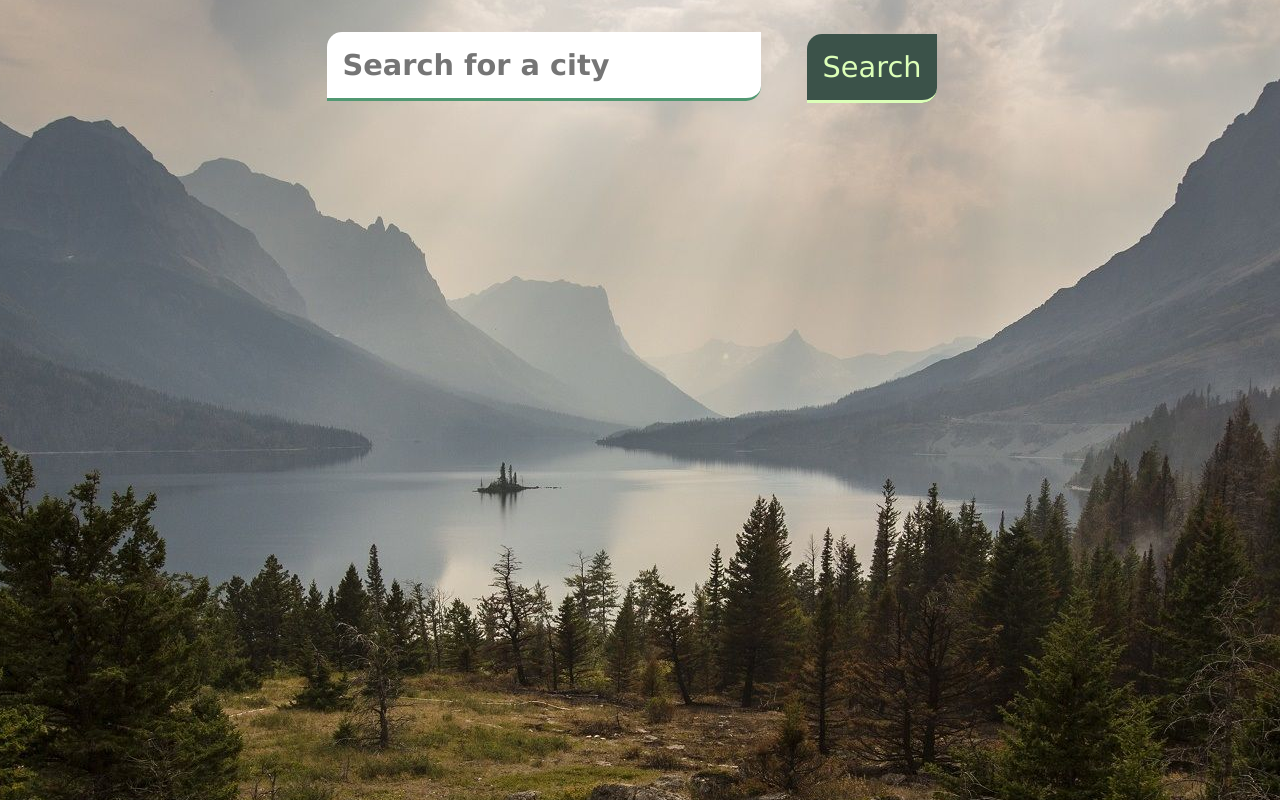
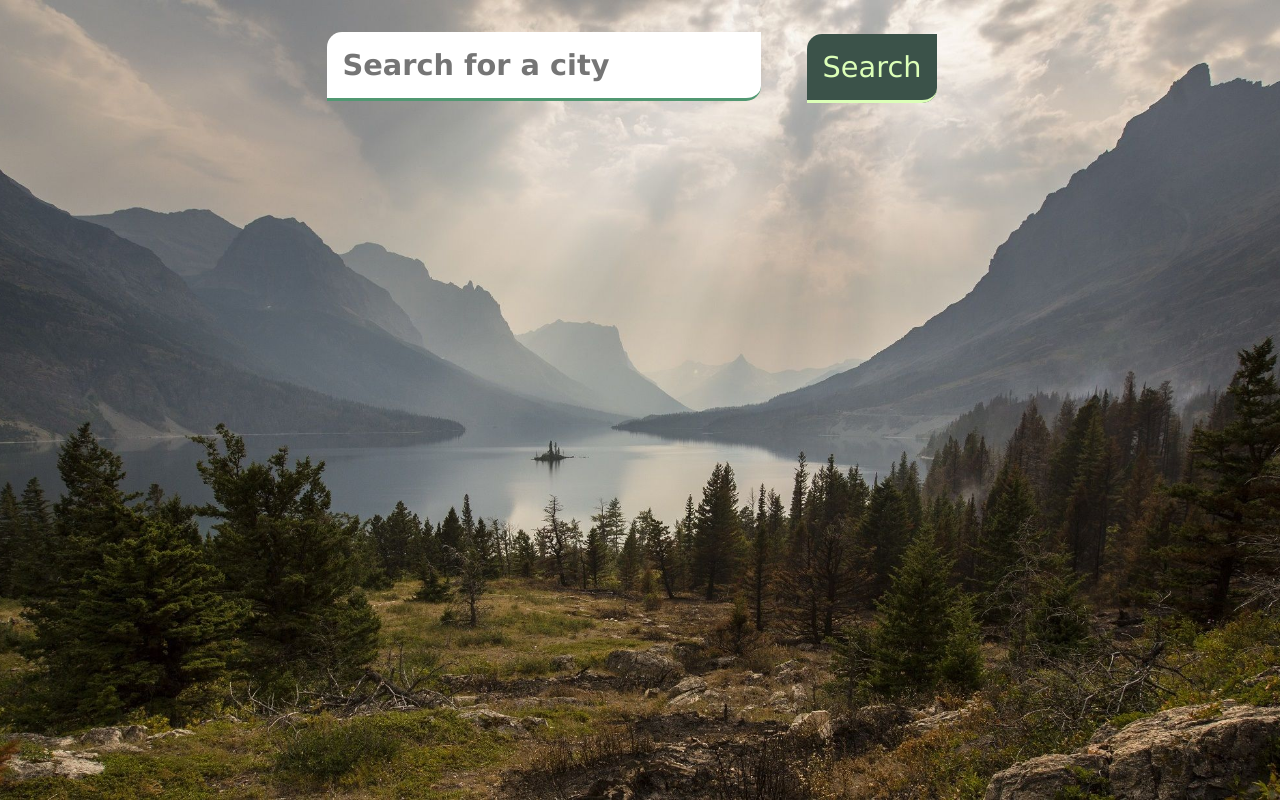
Before and after one commit to dancamarius1/Weather_app, a plain HTML site: page index.html in a window 1280 px wide. Drawn offline with Linux system fonts and the light colour scheme.

Commit message:
minor changes

```diff
--- a/script.js
+++ b/script.js
@@ -114,7 +114,7 @@ function showForecast(forecastWeather){
             if(currentListDate.getDate() == today){
                 let date = today + " / " + month;
                 createForecastCards +=
-                // am folosit atributul current-day sa stochez ziua afisata pe fiecare buton
+                //i used the `current-day` atribute to store the current day value
                 `<div>
             <button class="day-forecast" current-day=${today}>
             <h2 class="day-date">${date}</h2>
@@ -233,4 +233,3 @@ function setBackground(icon) {
 
 //things remained to do:
 // display the corect map
-// reset the hour forecast every time a new city is entered
--- a/style.css
+++ b/style.css
@@ -27,6 +27,7 @@ font-family: Verdana, Geneva, Tahoma, sans-serif;}
 
 body {
     background: url(./images/mountain-landscape.jpg) no-repeat center fixed;
+    background-size: cover;
 }
 
 .video-inactive {
```
